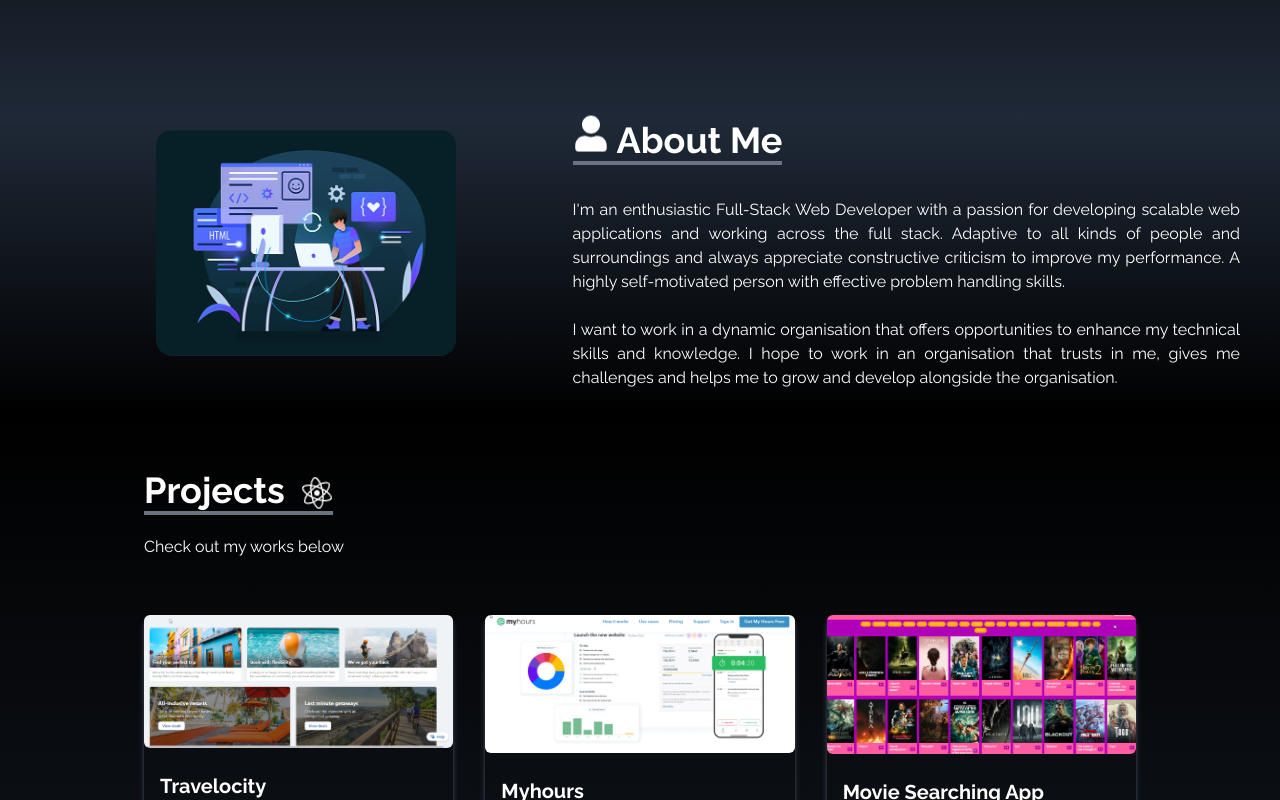
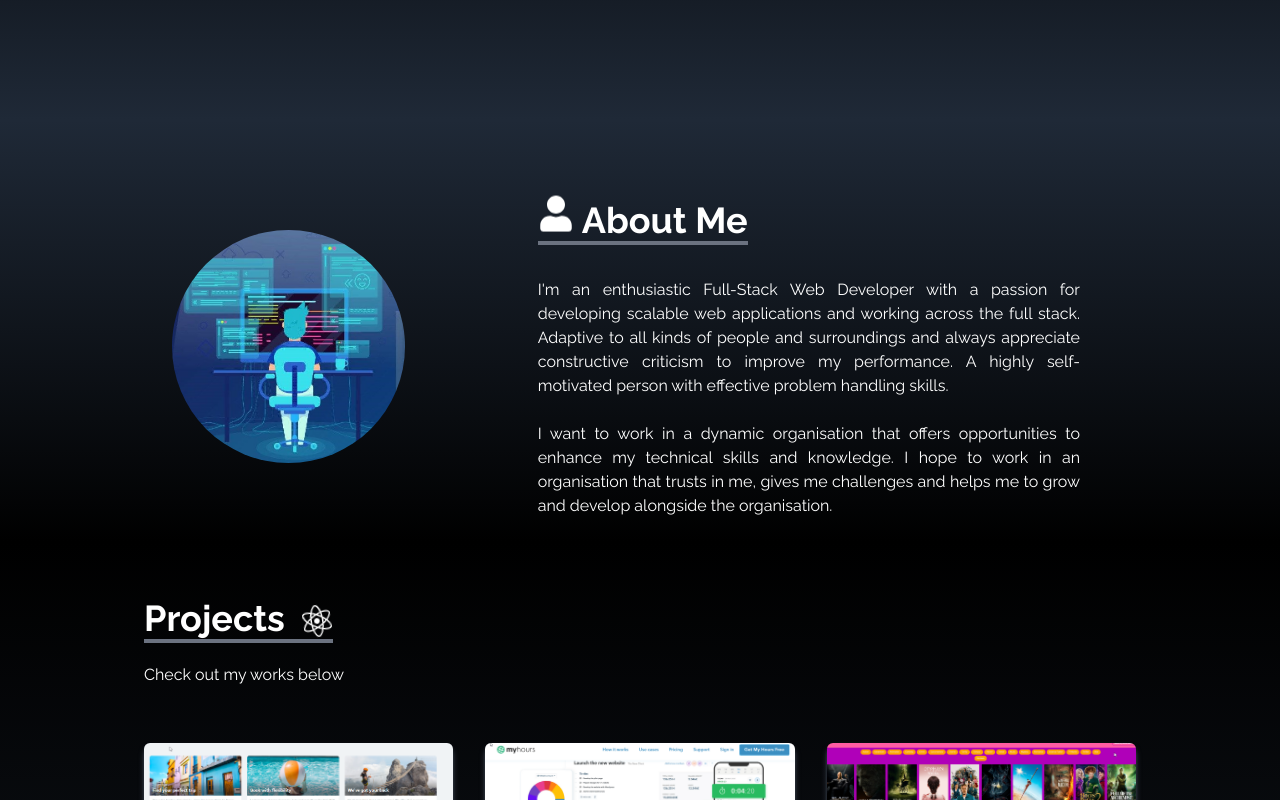
Before and after one commit to Gowtham-Chokkalingam/Gowtham-Chokkalingam.github.io, a React (Create React App) app: page / in a window 1280 px wide. Shown: the part 680-1480 px from the top of the page. Built offline with nearby package versions, Linux system fonts and the light colour scheme; a web font is replaced by a local one.

Commit message:
Fixed Git Calander Responsive

```diff
--- a/src/components/About.jsx
+++ b/src/components/About.jsx
@@ -6,17 +6,17 @@ const About = () => {
   return (
     <div
       name="about"
-      className="px-10 md:flex  flex-cols items-center justify-center w-[100%] mx-auto h-full bg-gradient-to-b from-gray-800 to-black text-white "
+      className="px-10 md:flex md:pt-20  flex-cols items-center justify-center w-[100%] mx-auto h-full bg-gradient-to-b from-gray-800 to-black text-white "
     >
       <div className="max-w-screen-lg mx-auto flex flex-col-reverse items-center justify-center  h-full px-4 md:flex-row mb-10">
         {/* <div className="h-full w-[60%]  flex justify-center items-center "> */}
-        <img className=" rounded-2xl  mx-auto mb-2 w-[50%] md:w-[60%]" src={aboutMe} alt="/"></img>
+        <img className=" rounded-full  mx-auto mb-2 w-[38%]  md:w-[50%]" src={aboutMe} alt="/"></img>
       </div>
       <div className=" mx-auto flex flex-col justify-center w-[100%] md:w-[70%] h-full ">
         <div className="pb-8">
           <p className="text-4xl font-bold inline border-b-4 border-gray-500 hover:border-blue-500 duration-300 "> <FaUser className="inline mb-2 mr-2 animate-bounce" ></FaUser>About Me</p>
         </div>
-        <p className="text-l mt-0 text-justify">
+        <p className="text-l mt-0 md:mr-[10rem] text-justify">
 
           I'm an enthusiastic Full-Stack Web Developer with a passion for developing scalable web applications and working across the full stack.
           Adaptive to all kinds of people and surroundings and always appreciate constructive criticism to improve my performance. A highly
@@ -24,7 +24,7 @@ const About = () => {
         </p>
         <br></br>
 
-        <p className="text-l text-justify ">
+        <p className="text-l text-justify md:mr-[10rem]">
 
         I want to work in a dynamic organisation that offers opportunities to enhance my technical skills and knowledge. I hope to work in an organisation that trusts in me, gives me challenges and helps me to grow and develop alongside the organisation.
           {/* I'm quite proficient in collaboration , decision-making and always accountable for my decision. Seeking to work in an environment that can
--- a/src/components/GitStats.jsx
+++ b/src/components/GitStats.jsx
@@ -47,35 +47,35 @@ const GitStats = () => {
 
 
             <br />
-            <div className="w-[90%] border-2 flex-col justify-center items-center text-center  border-white rounded-md p-4 bg-[#112038]">
+            <div className="w-[90%] border-2 flex-col justify-center items-center text-center sm:block hidden border-white rounded-md p-4 bg-[#112038]">
               <div className="flex justify-between">
               <BiTargetLock size={20} className='animate-spin-slow'></BiTargetLock>
-                <h2 className="capitalize font-bold text-cyan-400">My contributions In GitHub </h2>
-                <BiTargetLock size={20} className='animate-spin-slow'></BiTargetLock>
+                <h2 className="capitalize font-bold text-2xl text-purple-400 ">My contributions In GitHub </h2>
+                <BiTargetLock size={20} className='animate-reverse-spin'></BiTargetLock>
               </div>
               <GitHubCalendar
                 style={{ width: "80%", margin: "auto", marginTop: "10px" }}
-                color="#CF0A0A"
+                color="#F15412"
                 showWeekdayLabels={"true"}
                 blockRadius={2}
                 username="gowtham-chokkalingam"
                 transformData={selectLastHalfYear}
                 blockSize={20}
-                fontSize={20}
+                fontSize={16}
               >
                 <ReactTooltip delayShow={20} html />
               </GitHubCalendar>
               <div className="flex justify-between">
               <BiTargetLock size={20} className='animate-spin-slow'></BiTargetLock>
                 <h2 className="capitalize font-bold text-cyan-400">   </h2>
-                <BiTargetLock size={20} className='animate-spin-slow'></BiTargetLock>
+                <BiTargetLock size={20} className='animate-reverse-spin'></BiTargetLock>
               </div>
             </div>
             <br />
             <div  className="w-[90%] border-2 flex-col justify-center items-center text-center  border-white rounded-md  bg-[#0D1117]">
 
             <img
-              className="w-full"
+              className="w-full "
               alt="Gowtham's Activity Graph"
               src="https://activity-graph.herokuapp.com/graph?username=Gowtham-Chokkalingam&bg_color=112038&color=5BCDEC&line=5BCDEC&point=FFFFFF&hide_border=true"
             />
--- a/src/components/NavBar.jsx
+++ b/src/components/NavBar.jsx
@@ -41,9 +41,8 @@ const NavBar = () => {
         ))}
         <li className="px-4 font-title cursor-pointer capitalize font-medium text-gray-200  ">
           <p className="flex items-center gap-2">
-            <Link to={"home"} smooth duration={500} className="hover:scale-105 hover:text-blue-400 duration-200">
-              {download ? "Download" : "Resume"}
-            </Link>
+          <a href="https://drive.google.com/file/d/1zlsAKBTmilcC_yOJyfA_9vZmvNNlM8iF/view?usp=sharing">{download ? "Download" : "Resume"}</a>
+
 
             <a href={pdf} download target="_blank" rel="noreferrer">
               <RiDownload2Fill
@@ -79,9 +78,7 @@ const NavBar = () => {
                   className=" hover:scale-105 hover:text-green-400 duration-200 animate-bounce"
                 ></RiDownload2Fill>
               </a>
-              <Link to={"home"} smooth duration={500} className="hover:scale-105 hover:text-blue-400 duration-200">
-                {download ? "Download" : "Resume"}
-              </Link>
+              <a href="https://drive.google.com/file/d/1zlsAKBTmilcC_yOJyfA_9vZmvNNlM8iF/view?usp=sharing">{download ? "Download" : "Resume"}</a>
             </p>
           </li>
         </ul>
```
Also changed, not shown: src/assets/techskils.png, src/assets/techskilsc.png (added).
